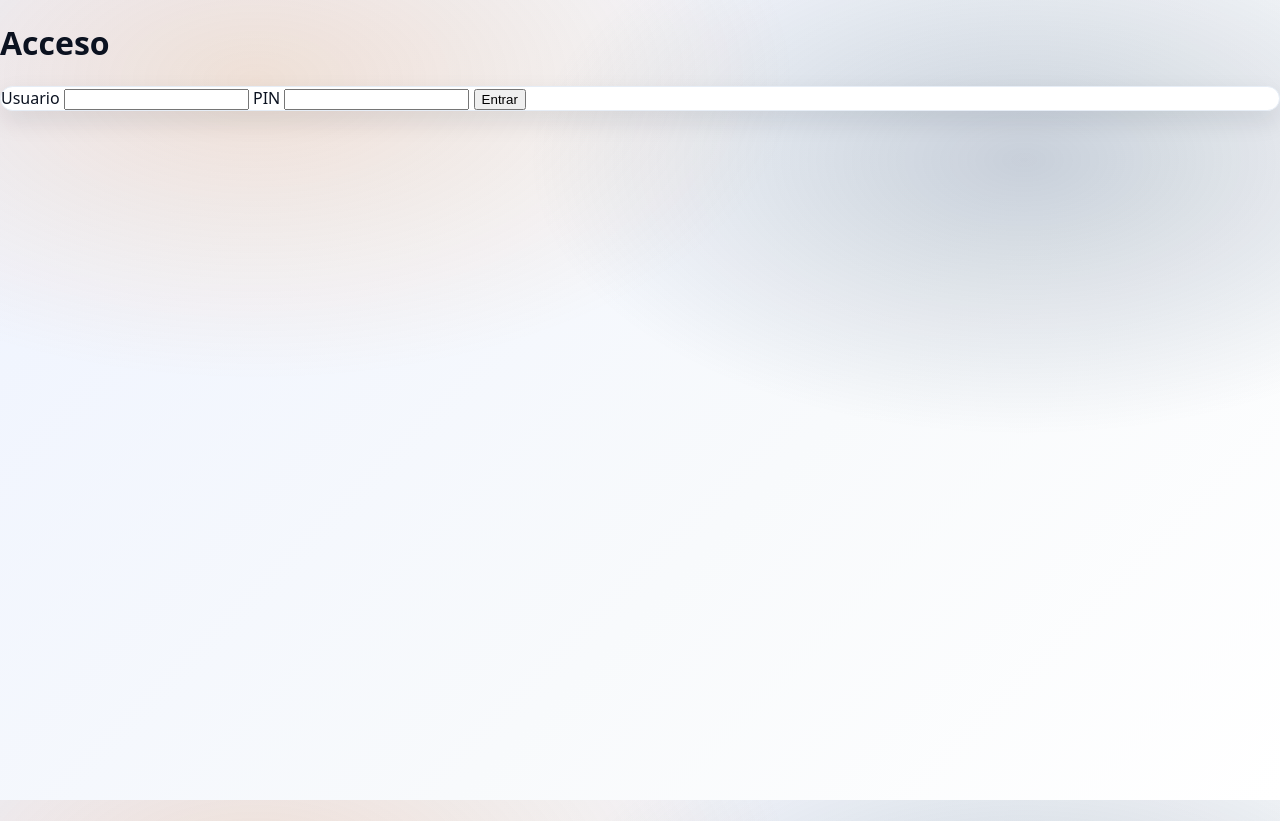
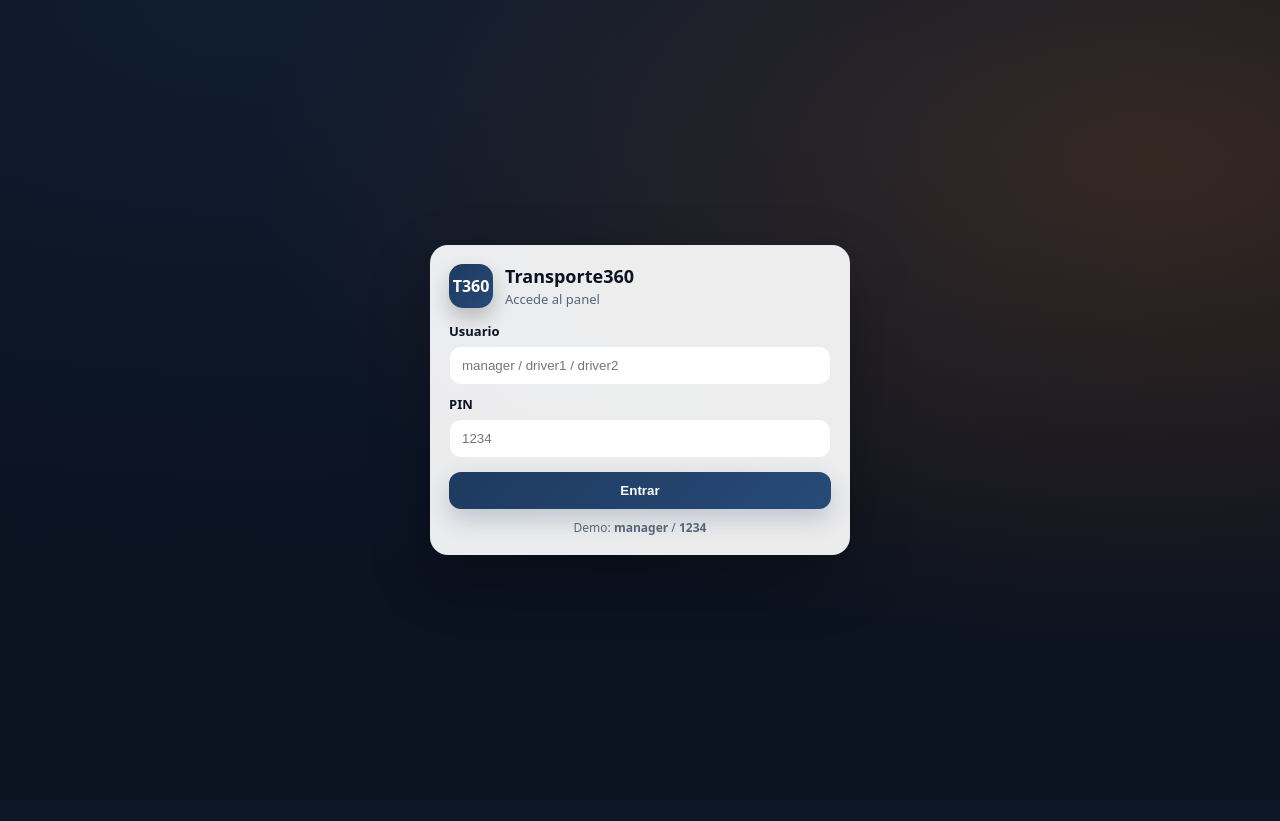
Before and after one commit to Transporte360/transporte360-app, a Flask app: template templates/pages/login.html in a window 1280 px wide. After the commit the page ends 571 px from the top, so only its background shows below. Run offline with Flask 3, Linux system fonts and the light colour scheme; the template is opened without the code that fills it, so the values that code supplies are empty.

Commit message:
Login real + UI limpia (sin mock JS) + mejoras CSS

```diff
--- a/app.py
+++ b/app.py
@@ -1,10 +1,63 @@
-from flask import Flask, render_template
+from flask import Flask, render_template, request, redirect, url_for, session
 
 app = Flask(__name__)
+app.secret_key = "CAMBIA-ESTO-POR-UNA-CLAVE-LARGA-UNICA"
+
+USERS = {
+    "manager": {
+        "pin": "1234",
+        "role": "manager",
+        "name": "Carlos Rodríguez"
+    },
+    "driver1": {
+        "pin": "5678",
+        "role": "driver",
+        "name": "Miguel Fernández"
+    },
+    "driver2": {
+        "pin": "9012",
+        "role": "driver",
+        "name": "Ana Martínez"
+    },
+}
+
+def current_user():
+    return session.get("user")
+
+@app.get("/login")
+def login_get():
+    if current_user():
+        return redirect(url_for("home"))
+    return render_template("pages/login.html", error=None)
+
+@app.post("/login")
+def login_post():
+    username = (request.form.get("username") or "").strip()
+    pin = (request.form.get("pin") or "").strip()
+
+    u = USERS.get(username)
+    if not u or u["pin"] != pin:
+        return render_template("pages/login.html", error="Usuario o PIN incorrectos")
+
+    session["user"] = {
+        "username": username,
+        "role": u["role"],
+        "name": u["name"]
+    }
+    return redirect(url_for("home"))
+
+@app.get("/logout")
+def logout():
+    session.clear()
+    return redirect(url_for("login_get"))
 
 @app.get("/")
 def home():
-    return render_template("pages/index.html")
+    if not current_user():
+        return redirect(url_for("login_get"))
+
+    user = current_user()
+    return render_template("pages/index.html", user=user)
 
 if __name__ == "__main__":
     app.run(host="127.0.0.1", port=5000, debug=True)
--- a/static/css/app.css
+++ b/static/css/app.css
@@ -290,3 +290,85 @@
       font-weight:800;
       display:flex; gap:10px; align-items:flex-start;
     }
+
+/* ===== Auth (login) ===== */
+.auth{
+  min-height: 100vh;
+  display:flex;
+  align-items:center;
+  justify-content:center;
+  padding: 24px;
+  background: radial-gradient(1200px 600px at 20% 0%, rgba(30,58,95,.25), transparent),
+              radial-gradient(900px 500px at 90% 20%, rgba(230,126,34,.20), transparent),
+              #0b1220;
+}
+.auth-card{
+  width: 420px;
+  background: rgba(255,255,255,.92);
+  border: 1px solid rgba(230,237,246,.7);
+  border-radius: 18px;
+  box-shadow: 0 22px 60px rgba(0,0,0,.28);
+  padding: 18px;
+}
+.auth-brand{
+  display:flex;
+  align-items:center;
+  gap: 12px;
+  margin-bottom: 14px;
+}
+.logo{
+  width: 44px;
+  height: 44px;
+  border-radius: 14px;
+  display:flex;
+  align-items:center;
+  justify-content:center;
+  font-weight: 900;
+  color: #fff;
+  background: linear-gradient(135deg, #1E3A5F, #274a78);
+}
+.auth-title{ font-weight: 900; font-size: 18px; color: #0b1220; }
+.auth-subtitle{ font-size: 13px; color: #55657a; margin-top: 2px; }
+
+.auth-form label{ display:block; font-size: 13px; color:#0b1220; margin: 10px 0 6px; font-weight: 700; }
+.auth-form input{
+  width:100%;
+  padding: 11px 12px;
+  border-radius: 12px;
+  border: 1px solid #e6edf6;
+  background: #fff;
+  outline: none;
+}
+.auth-form input:focus{
+  border-color: rgba(30,58,95,.55);
+  box-shadow: 0 0 0 4px rgba(30,58,95,.12);
+}
+
+.btn-primary{
+  width:100%;
+  margin-top: 14px;
+  padding: 11px 12px;
+  border-radius: 12px;
+  border: 0;
+  cursor: pointer;
+  font-weight: 900;
+  color: #fff;
+  background: linear-gradient(135deg, #1E3A5F, #274a78);
+}
+
+.auth-hint{
+  margin-top: 10px;
+  font-size: 12px;
+  color: #55657a;
+  text-align: center;
+}
+
+.alert{
+  margin: 10px 0 12px;
+  padding: 10px 12px;
+  border-radius: 12px;
+  background: #ffe8e8;
+  border: 1px solid #ffb3b3;
+  color: #7a1f1f;
+  font-weight: 700;
+}
--- a/templates/pages/login.html
+++ b/templates/pages/login.html
@@ -2,19 +2,33 @@
 {% set title = "Login" %}
 
 {% block content %}
-  <h1>Acceso</h1>
+<section class="auth">
+  <div class="auth-card">
+    <div class="auth-brand">
+      <div class="logo">T360</div>
+      <div>
+        <div class="auth-title">Transporte360</div>
+        <div class="auth-subtitle">Accede al panel</div>
+      </div>
+    </div>
 
     {% if error %}
       <div class="alert">{{ error }}</div>
     {% endif %}
 
-  <form method="post" class="card">
+    <form method="post" action="/login" class="auth-form">
       <label>Usuario</label>
-    <input name="username" autocomplete="username" required>
+      <input name="username" autocomplete="username" placeholder="manager / driver1 / driver2" required>
 
       <label>PIN</label>
-    <input name="pin" type="password" autocomplete="current-password" required>
+      <input name="pin" type="password" autocomplete="current-password" placeholder="1234" required>
 
-    <button type="submit">Entrar</button>
+      <button type="submit" class="btn-primary">Entrar</button>
+
+      <div class="auth-hint">
+        Demo: <b>manager</b> / <b>1234</b>
+      </div>
     </form>
+  </div>
+</section>
 {% endblock %}
```
Also changed, not shown: 1 other file. Lines whose indentation alone changed are shown as unchanged.
